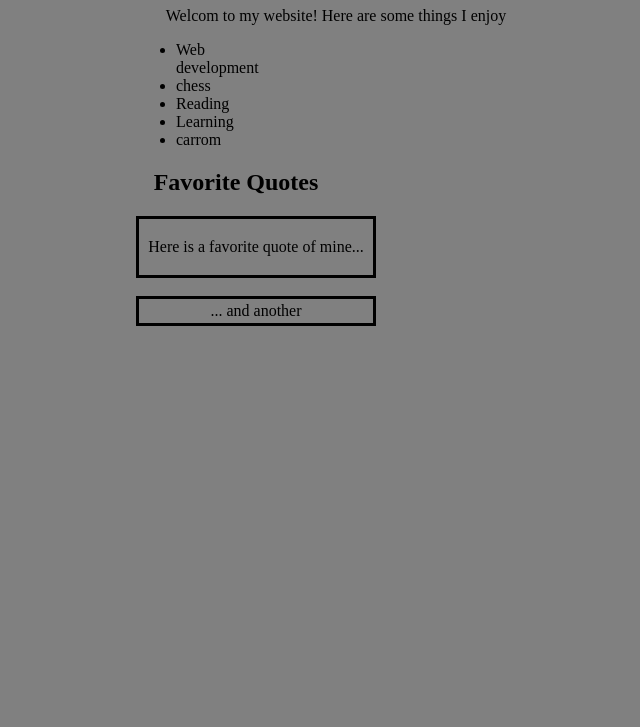
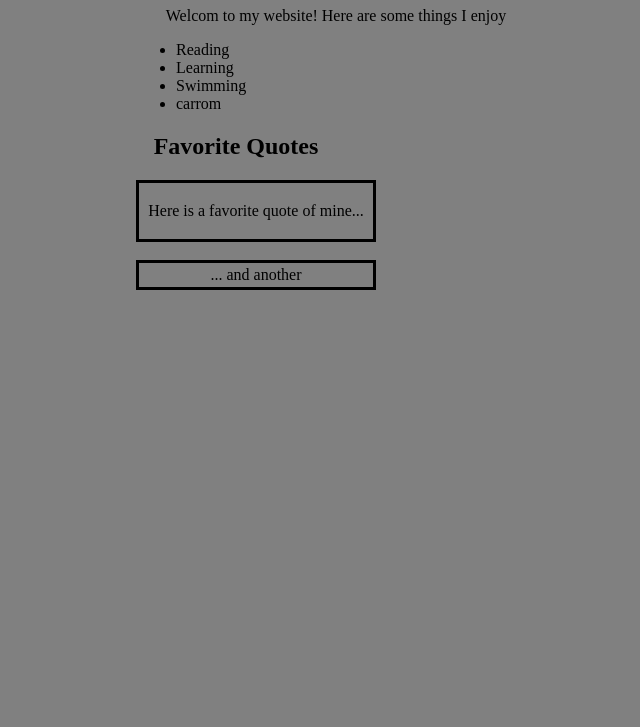
Before and after one commit to sonali226/Firstweb, a plain HTML site: page index.html in a window 1280 px wide. Shown: the part 73-800 px from the top of the page, without its empty margins (304-944 px from the left). Drawn offline with Linux system fonts and the light colour scheme.

Commit message:
list updated

```diff
--- a/index.html
+++ b/index.html
@@ -12,10 +12,9 @@
             <h1>My First Website</h1>
              <p>Welcom to my website! Here are some things I enjoy</p>
              <ul>
-                 <li>Web development</li>
-                 <li>chess</li>
                  <li>Reading</li>
                  <li>Learning</li>
+                 <li>Swimming</li>
 <li>carrom</li>
              </ul>
             </div>
```
